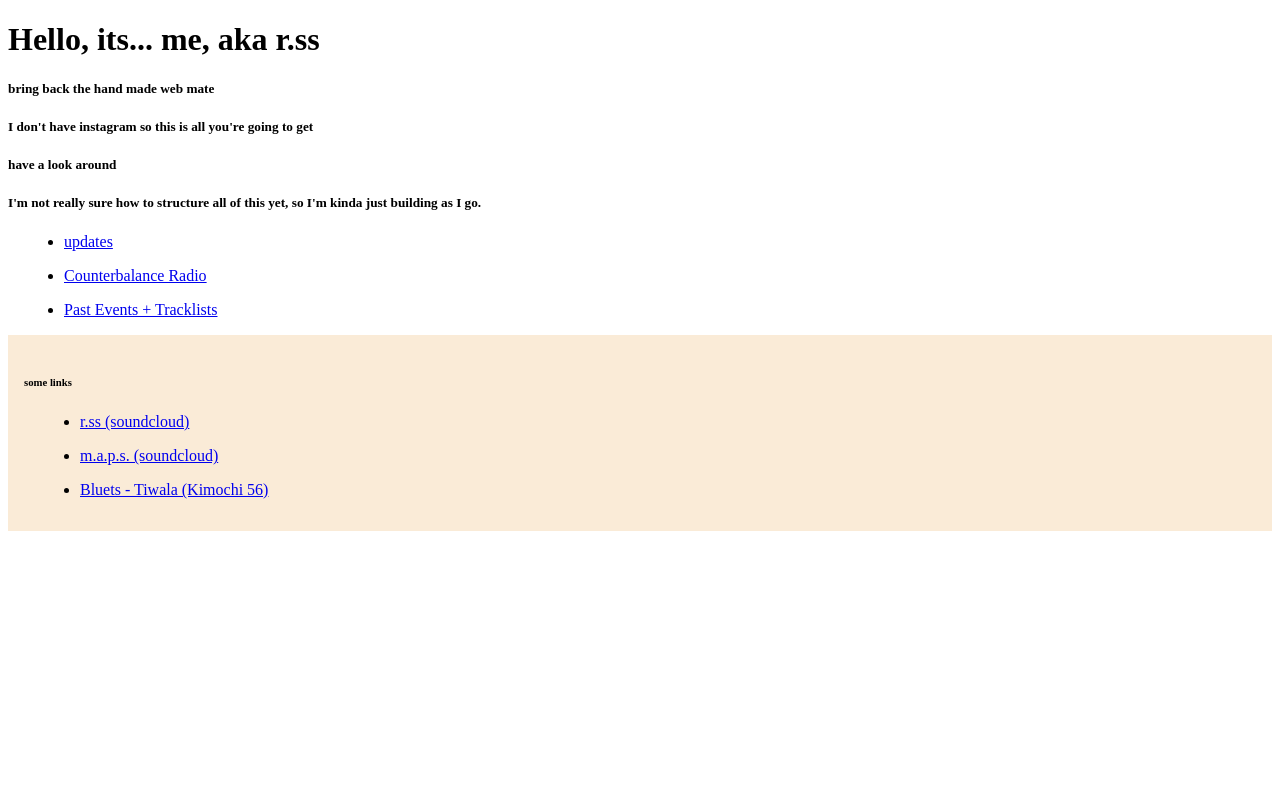
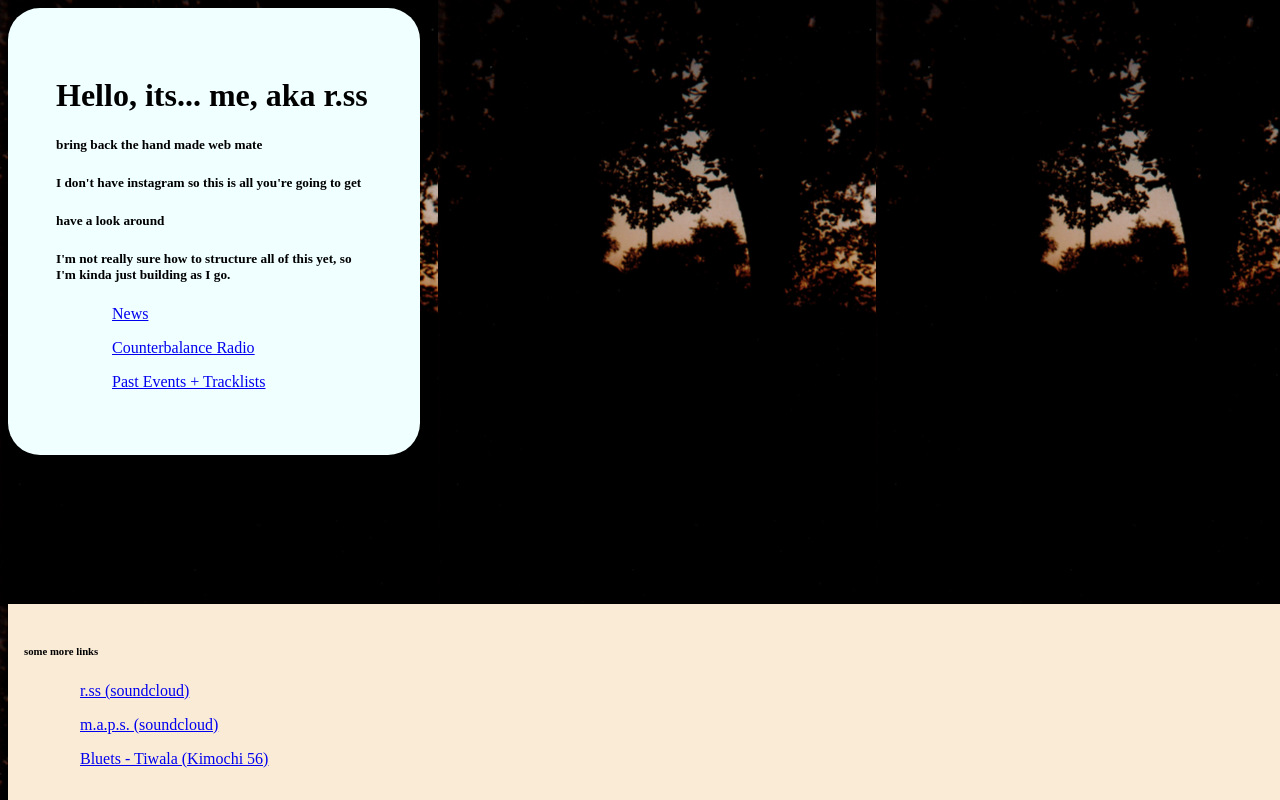
Before and after one commit to o2-os/seedlings, a PHP site: page / in a window 1280 px wide. Run offline with PHP 8.4, Linux system fonts and the light colour scheme.

Commit message:
style changing yo

```diff
--- a/index.html
+++ b/index.html
@@ -7,16 +7,16 @@
     <link rel="stylesheet" href="./style.css">
 </head>
 <body>
+    <div class="header-wrap">
         <h1>Hello, its... me, aka r.ss</h1>
         <h5>bring back the hand made web mate</h5>
         <h5>I don't have instagram so this is all you're going to get</h5>
         <h5>have a look around</h5>
         <h5>I'm not really sure how to structure all of this yet, so I'm kinda just building as I go. </h5>
-
         <div>
             <ul>
                 <li class="link-list-item">
-                <a href="updates.html">updates</a>
+                    <a href="news.html">News</a>
                 </li>
                 <li class="link-list-item">
                     <a href="counterbalance.html">Counterbalance Radio</a>
@@ -26,9 +26,13 @@
                 </li>
             </ul>
         </div>
+    </div>
+
+
+
 
     <div class="link-container">
-        <h6>some links</h6>
+        <h6>some more links</h6>
         <ul>
 
             <li class="link-list-item">
--- /dev/null
+++ b/news.html
@@ -0,0 +1 @@
+what the fuck is up
--- a/style.css
+++ b/style.css
@@ -1,8 +1,26 @@
-.link-list-item{
-    margin: 1rem;
+body {
+    background-image: url("images/2024_07_Film-09.png"); /* Changed backslashes to forward slashes and added a semicolon */
+    /* background-color: red; */
 }
 
-.link-container{
+.header-wrap{
+    background-color: azure;
+    padding: 3rem;
+    width: 25%;
+    border-radius: 2rem;
+}
+
+.link-container {
     padding: 1rem;
     background-color: antiquewhite;
+    width: 100vw;
+    position: absolute;
+    bottom: 0;
 }
+
+
+
+.link-list-item {
+    margin: 1rem;
+    list-style-type: none;
+}
```
Also changed, not shown: images/2024_07_Film-09.png (added), updates.html (deleted). Lines whose indentation alone changed are shown as unchanged.
